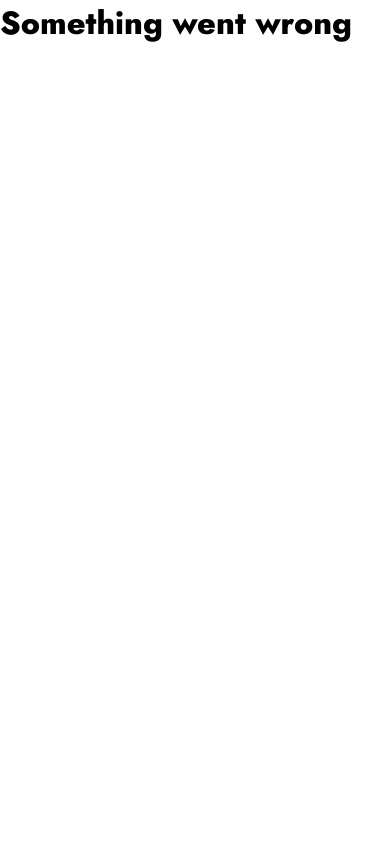
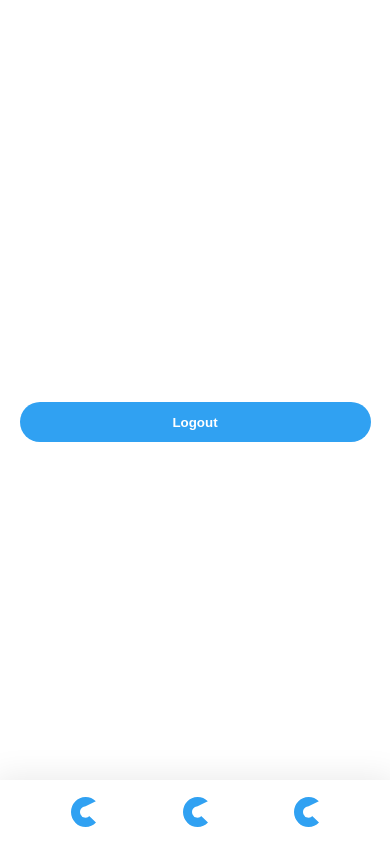
Before and after one commit to ronaldrupp/checkit-app, a Vue app: page /profile in a window 390 px wide. Built offline with nearby package versions, Linux system fonts and the light colour scheme; sample sign-in values are in the browser's storage; what vue-confetti, vue-google-oauth2 would draw is missing.

Commit message:
implemented Logout

```diff
--- a/src/App.vue
+++ b/src/App.vue
@@ -48,6 +48,8 @@ a{
   -moz-osx-font-smoothing: grayscale;
   display: flex;
   font-size: 16px;
+  width: 100%;
+  height: 100%;
 }
 .routerView{
   flex-grow: 1;
--- a/src/components/FeedbackHeader.vue
+++ b/src/components/FeedbackHeader.vue
@@ -5,8 +5,8 @@
         <div
           class="progress-bar"
           :class="{
-            completed: questionIndex >= index,
-            'not-completed': questionIndex <= index,
+            'completed': questionIndex >= index,
+            'not-completed': questionIndex < index,
           }"
           v-for="(quest, index) in dataFromAPI.questions"
           :key="quest.id"
@@ -62,7 +62,8 @@ export default {
   background-color: var(--primary-color);
 }
 .not-completed {
-  border: 2px solid var(--primary-color);
+  background-color: var(--primary-color);
+  opacity: 0.5;
 }
 .profile-img {
   width: 2.5rem;
--- a/src/components/FeedbackItem.vue
+++ b/src/components/FeedbackItem.vue
@@ -47,6 +47,7 @@ export default {
   width: 30%;
   padding: 1rem 0rem;
   background-color: white;
+  margin-bottom: 4rem;
 }
 .choice {
   width: 100%;
@@ -66,7 +67,7 @@ export default {
   .choice-section {
     position: fixed;
     bottom: 0px;
-    width: 100%;
+    width: 90%;
   }
   .question {
     width: 100%;
--- a/src/components/NavBar.vue
+++ b/src/components/NavBar.vue
@@ -1,22 +1,22 @@
 <template>
-  <div class="container-desktop">
-    <router-link to="/">
+  <div class="container">
+    <router-link to="/" class="logo-link">
       <img src="@/assets/logo_blue.svg" class="logo" />
     </router-link>
-    <router-link to="/" class="nav-container">
-      <div class="nav-item">
+    <div class="nav-container">
+      <router-link to="/" class="nav-item">
         <img src="@/assets/logo_blue.svg" class="icon" />
         <p class="nav-title">My Feedbacks</p>
-      </div>
+      </router-link>
       <router-link to="/my-questions-and-answers" class="nav-item">
         <img src="@/assets/logo_blue.svg" class="icon" />
         <p class="nav-title">My Questions & Answers</p>
       </router-link>
       <router-link to="/profile" class="nav-item">
         <img src="@/assets/logo_blue.svg" class="icon" />
-        <p class="nav-title">{{$store.state.user.userName}}</p>
+        <p class="nav-title">{{ $store.state.user.userName }}</p>
       </router-link>
-    </router-link>
+    </div>
   </div>
 </template>
 
@@ -25,12 +25,11 @@ export default {};
 </script>
 
 <style scoped>
-.container-desktop {
+.container {
   display: flex;
   flex-direction: column;
   height: 100%;
-  top: 0;
-  left: 0;
+
   z-index: 99;
   -webkit-user-select: none;
   align-items: flex-start;
@@ -44,6 +43,7 @@ export default {};
   width: 25px;
 }
 .nav-container {
+  display: flex;
   margin-top: 2rem;
 }
 .nav-item {
@@ -65,14 +65,30 @@ export default {};
   font-weight: 600;
 }
 @media (max-width: 768px) {
-  .container-desktop {
+  .container {
+    position: fixed;
+    flex-direction: row;
+    bottom: 0px;
+    height: 4rem;
+    align-items: center;
+    background-color: var(--background-color);
+    width: inherit;
+    max-width: inherit;
+    box-shadow: 0px 2px 33px 5px #EAEAEA;
+  }
+  .nav-container {
+    width: 100%;
+    flex-direction: row;
+    justify-content: space-evenly;
+    margin: 0px;
+  }
+  .logo-link {
     display: none;
   }
-
 }
-@media (max-width: 1240px){
-    .nav-title{
-      display: none;
+@media (max-width: 1240px) {
+  .nav-title {
+    display: none;
   }
 }
 </style>
--- a/src/router/index.js
+++ b/src/router/index.js
@@ -5,7 +5,9 @@ import Home from "../views/Home.vue";
 import Feedback from "../views/Feedback.vue";
 import LoginView from "../views/LoginView.vue";
 import RegisterView from "../views/RegisterView.vue";
+import Profile from "../views/Profile.vue";
 import NotFound from "../views/404.vue";
+
 Vue.use(VueRouter);
 
 const routes = [
@@ -28,6 +30,11 @@ const routes = [
     path: "/feedback/:id",
     name: "Feedback",
     component: Feedback,
+  },
+  {
+    path: "/profile",
+    name: "Profile",
+    component: Profile,
   },
   {
     path: "*",
--- a/src/store/index.js
+++ b/src/store/index.js
@@ -12,11 +12,18 @@ export default new Vuex.Store({
       this.state.user = value;
       window.localStorage.setItem("user", value);
     },
+    setLogout() {
+      this.state.user = undefined;
+      window.localStorage.removeItem("user");
+    },
   },
   actions: {
     setUser(context, value) {
       context.commit("setUser", value);
     },
+    logout(context) {
+      context.commit("setLogout");
+    },
   },
   modules: {},
 });
--- a/src/views/Feedback.vue
+++ b/src/views/Feedback.vue
@@ -55,6 +55,12 @@ export default {
             question: "Magst du Corona?",
             answers: ["ja", "naja", "lästig"],
           },
+          {
+            id: 2,
+            survey_id: 10,
+            question: "Hast du gewusst, dass der Kurz sein Studium abgebrochen hat?",
+            answers: ["ja", "naja", "schaut aus wie Sarazar"],
+          },
         ],
         creator: {
           name: "Anna Jakobsen",
@@ -87,6 +93,6 @@ export default {
 
 <style scoped>
 .feedback {
-
+  margin: 1rem;
 }
 </style>
--- a/src/views/Home.vue
+++ b/src/views/Home.vue
@@ -1,5 +1,5 @@
 <template>
-  <div class="home"></div>
+  <div class="home">HOME</div>
 </template>
 
 <script>
@@ -13,8 +13,5 @@ export default {
 
 <style>
 .home{
-  background-color: grey;
-  width: 100%;
-  height: 100%;
 }
 </style>
--- a/src/views/LoginView.vue
+++ b/src/views/LoginView.vue
@@ -71,8 +71,8 @@ button[disabled]{
   align-items: center;
 }
 .logo {
-  width: 50%;
-  margin: 2rem 0rem;
+  width: 30%;
+  margin: 4rem 0rem;
 }
 .box {
   display: flex;
@@ -109,6 +109,7 @@ button {
   .box{
     width: 100%;
     height: 100%;
+    justify-content: center;
     border-radius: 0px;
   }
 }
--- /dev/null
+++ b/src/views/Profile.vue
@@ -0,0 +1,35 @@
+<template>
+  <div class="container">
+    <button
+      @click="
+        $store.dispatch('logout');
+        this.$router.replace('/login');
+      "
+    >
+      Logout
+    </button>
+  </div>
+</template>
+
+<script>
+export default {};
+</script>
+
+<style scoped>
+.container {
+  display: flex;
+  justify-content: center;
+  align-items: center;
+  width: 100%;
+  height: 100vh;
+}
+button {
+  border: none;
+  background-color: var(--primary-color);
+  height: 2.5rem;
+  border-radius: 20px;
+  color: white;
+  font-weight: 800;
+  width: 90%;
+}
+</style>
```
